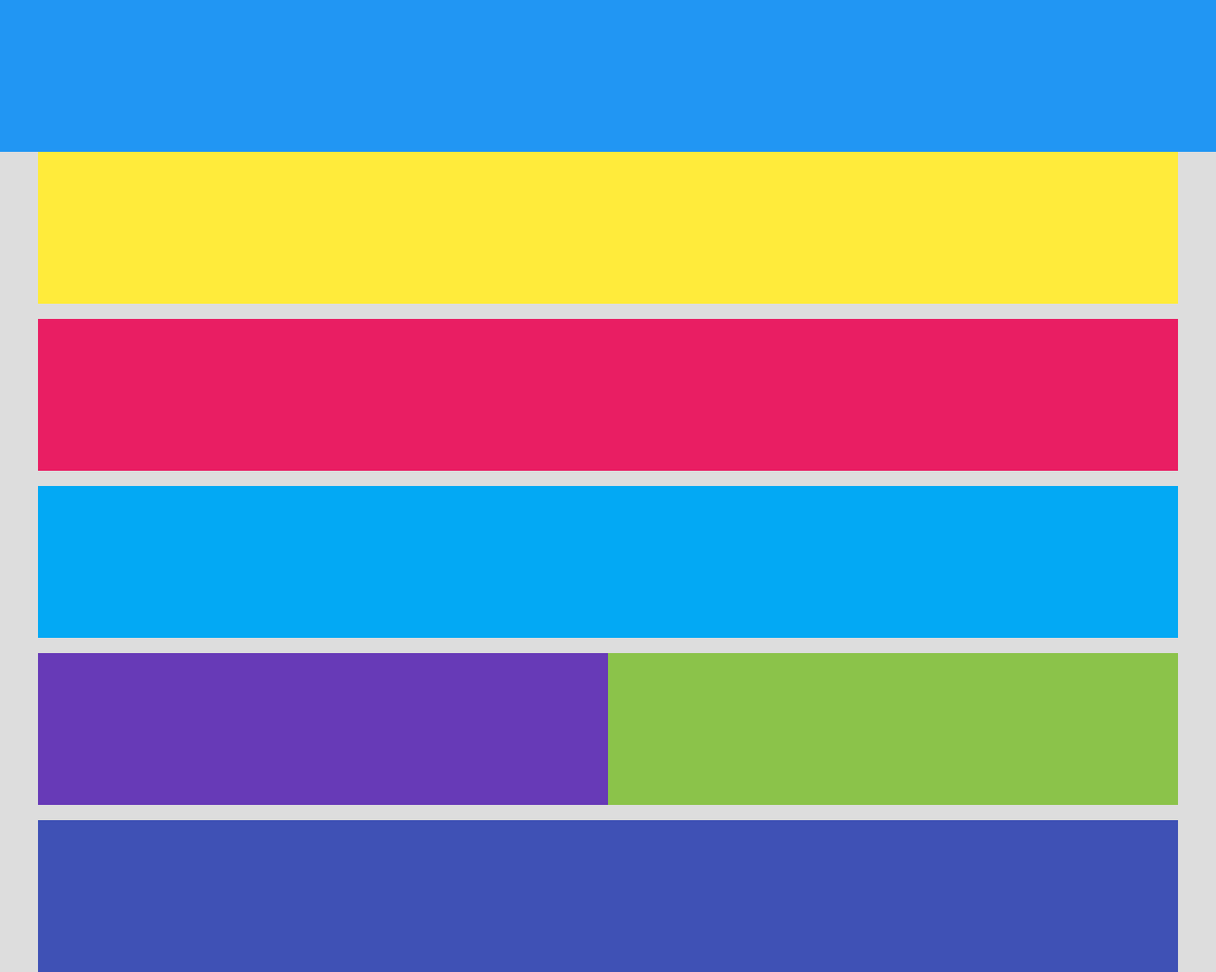
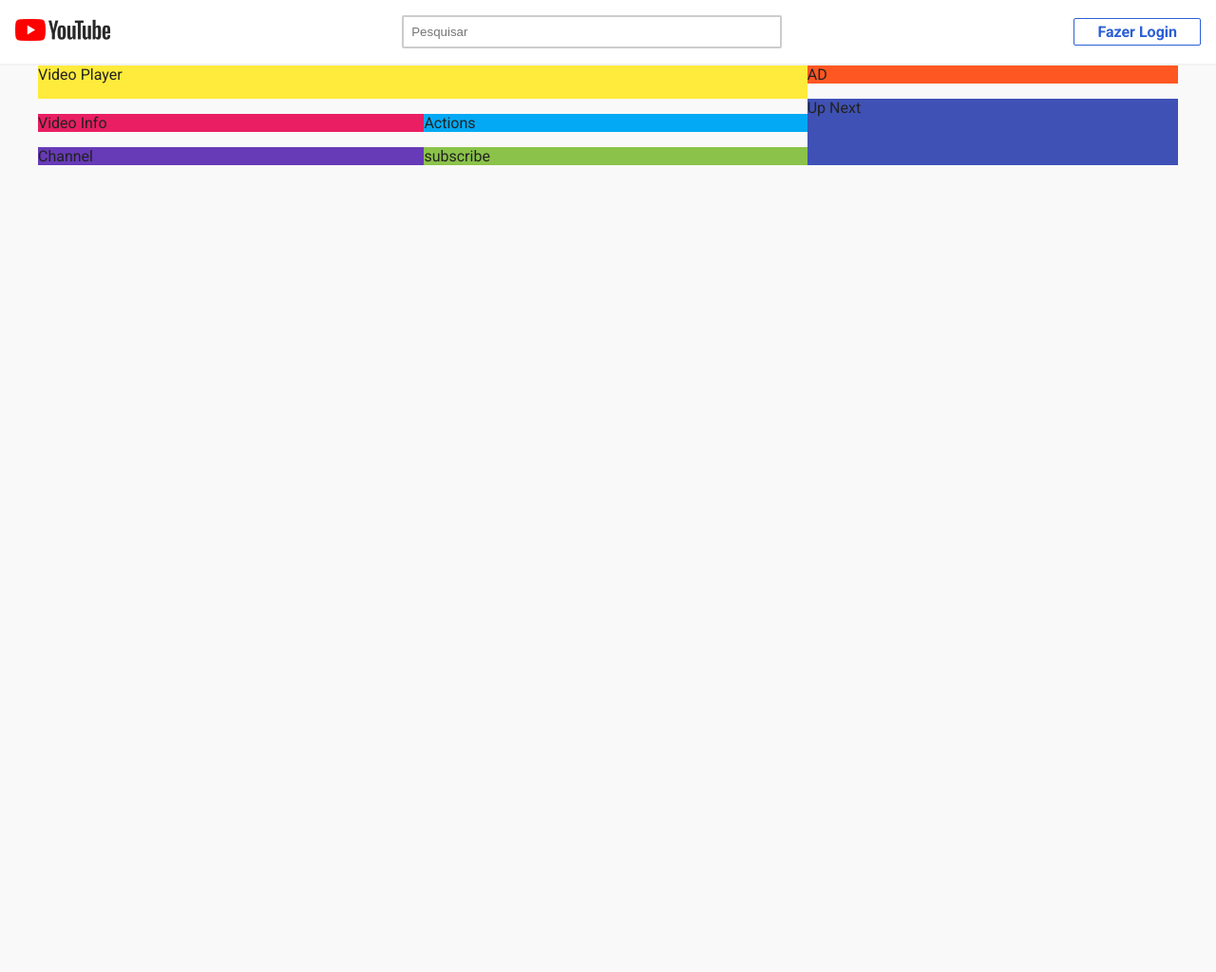
Before and after one commit to junioralves00/youtube-clone, a plain HTML site: page index.html in a window 1280 px wide. Shown: the whole page at 95% size. After the commit the page ends 800 px from the top, so only its background shows below. Drawn offline with Linux system fonts and the light colour scheme.

Commit message:
youtube clone

```diff
--- a/css/style.css
+++ b/css/style.css
@@ -7,18 +7,44 @@
 }
 
 body {
-    background: #ddd;
+    background: #f9f9f9;
+    color: #222;
+    font-family: 'Roboto', sans-serif;
 }
 
 header {
-  background-color: #2196f3;
+    padding: 1rem;
+    background-color: #fff;
+    border-bottom: 2px solid #f2f2f2;
+
+    display: grid;
+    grid-template-columns: auto auto;
+    justify-content: space-between;
+    align-items: center;
 }
 
-header, section {
-    padding: 5rem;
+.logo img {
+    width: 100px;
 }
+
+.search input[type='search'] {
+    width: 400px;
+    padding: 0.5rem;
+    border-radius: 2px;
+    border:  2px solid #ccc;
+
+}
+
+.button {
+    padding: 0.25rem 1.5rem;
+    border: 1px solid #2c5fd5;
+    border-radius: 2px;
+    color: #2c5fd5;
+    font-weight: bold;
+    text-decoration: none;
+}
+
 main {
-    max-width: 1200px;
     margin: auto;
     display: grid;
     grid-row-gap: 1rem;
@@ -60,10 +86,30 @@ main {
 .ad {
     background-color: #ff5722;
     grid-area: ad;
-    display: none;
 }
 
 .up-next {
     background-color: #3f51b5;
     grid-area: up-next;
 }
+
+@media screen and (max-width: 700px) {
+    .search, .ad {
+        display: none;
+    }
+}
+
+@media screen and (min-width: 700px) {
+    header {
+        grid-template-columns: auto auto auto;
+    }
+
+    main {
+        max-width: 1200px;
+        grid-template-areas:
+        'video-player   video-player  ad'
+        'video-player   video-player  up-next'
+        'video-info     actions       up-next'
+        'channel        subscribe     up-next';
+    }
+}
--- a/index.html
+++ b/index.html
@@ -5,19 +5,27 @@
     <meta name="viewport" content="width=device-width, initial-scale=1.0">
     <title>YouTube</title>
     <link rel="stylesheet" href="css/style.css">
+    <link rel="stylesheet" href="https://fonts.googleapis.com/css2?family=Roboto:wght@100;400;700&display=swap" >
+    <link rel="shortcut icon" href="favicon.ico" type="image/x-icon">
 </head>
 <body>
     <header>
-
+        <div class="logo"><img src="images/youtube.png"></a> </div>
+        <div class="search">
+            <input type="search" placeholder="Pesquisar">
+        </div>
+        <div class="sign-in">
+            <a href="#" class="button">Fazer Login</a>
+        </div>
     </header>
     <main>
-        <section class="video-player"></section>
-        <section class="video-info"></section>
-        <section class="actions"></section>
-        <section class="channel"></section>
-        <section class="subscribe"></section>
-        <section class="ad"></section>
-        <section class="up-next"></section>
+        <section class="video-player"> Video Player</section>
+        <section class="video-info">Video Info</section>
+        <section class="actions">Actions</section>
+        <section class="channel">Channel</section>
+        <section class="subscribe">subscribe</section>
+        <section class="ad">AD</section>
+        <section class="up-next">Up Next</section>
     </main>
 </body>
 </html>
```
Also changed, not shown: favicon.ico (added), images/channel-icon.jpg (added), images/youtube.png (added), 1 other file.
